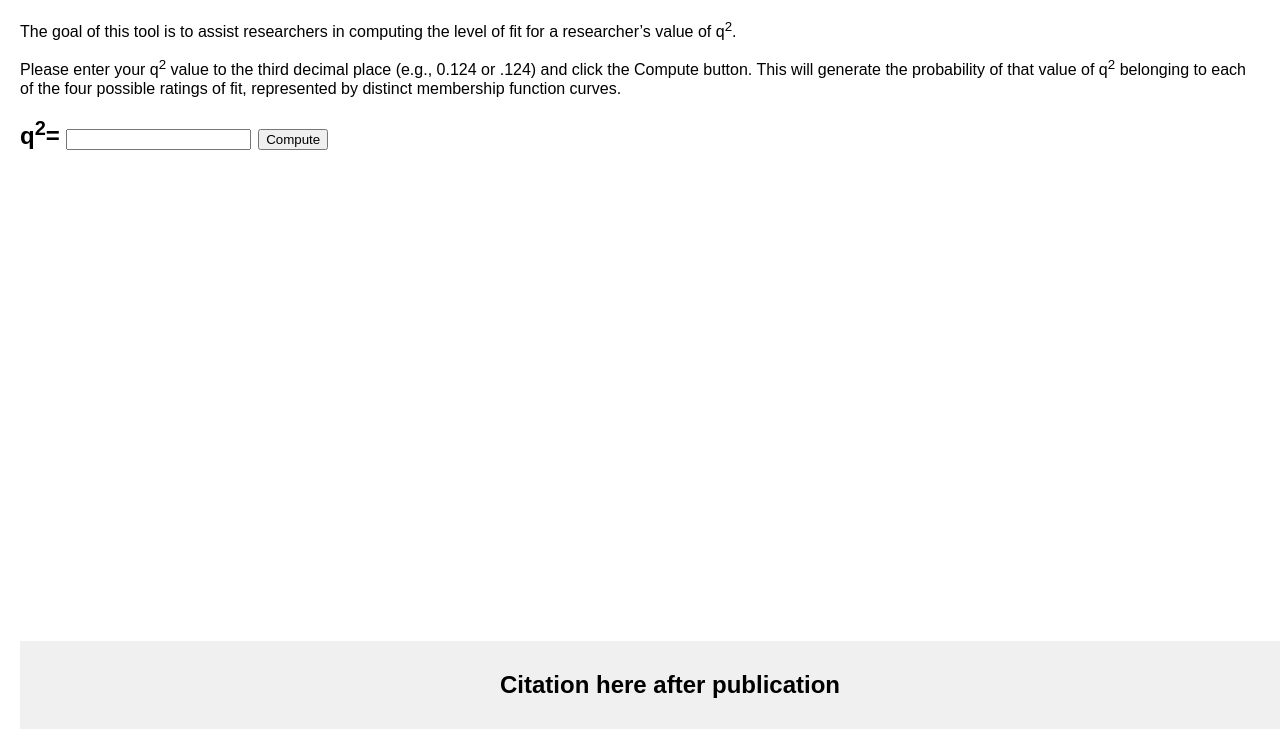
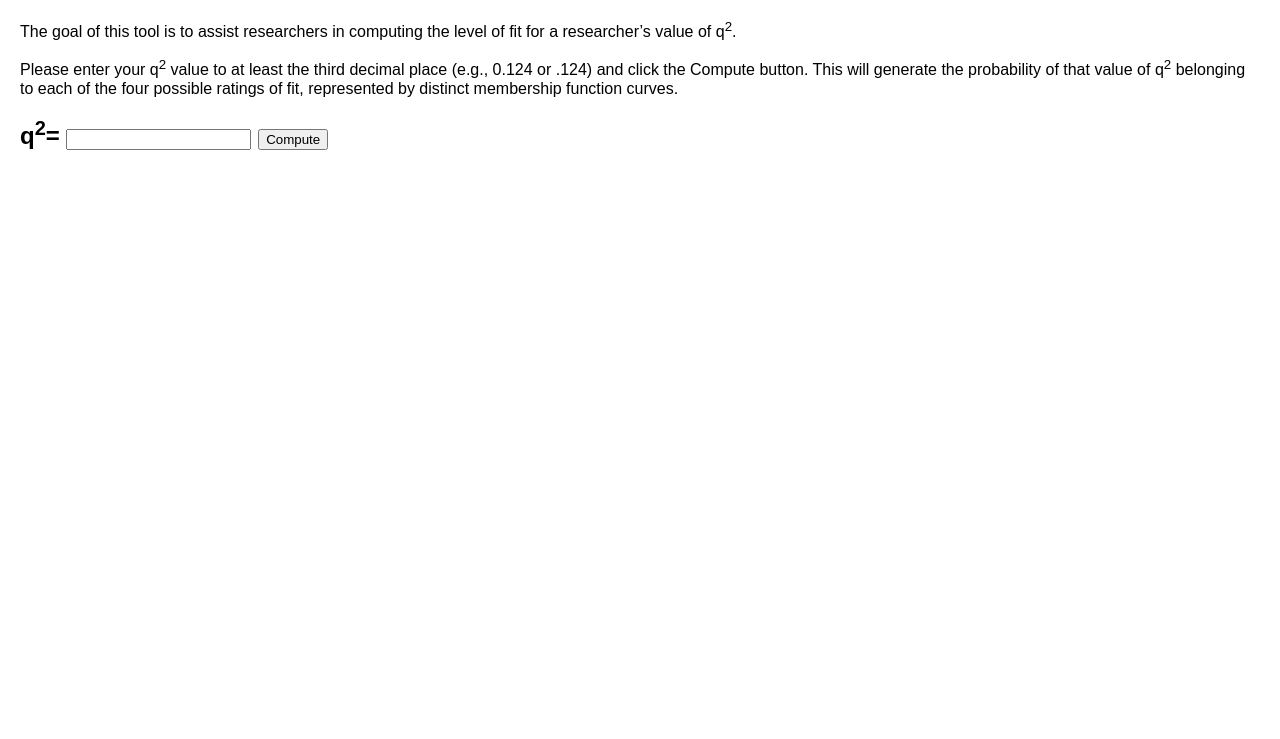
Before and after one commit to fuzzycutoffs/fuzzycutoffs.github.io, a plain HTML site: page index.html in a window 1280 px wide. Shown: the part 61-800 px from the top of the page. Drawn offline with Linux system fonts and the light colour scheme.

Commit message:
removed the bottom section

```diff
--- a/index.html
+++ b/index.html
@@ -16,15 +16,6 @@
         margin-top: 20px;
         border-top: 1px solid #ccc;
         padding-top: 10px;
-    }
-
-    .bottom-citation {
-        position: fixed;
-        bottom: 10px;
-        width: 100%;
-        text-align: center;
-        background-color: #f0f0f0;
-        padding: 10px;
     }
 
     input[type=number] {
@@ -72,7 +63,7 @@
         <p>The goal of this tool is to assist researchers in computing the level of fit for a researcher’s value of q<sup>2</sup>.</p>
     </section>
     <section>
-        <p>Please enter your q<sup>2</sup> value to the third decimal place (e.g., 0.124 or .124)  and click the Compute button. This will generate the
+        <p>Please enter your q<sup>2</sup> value to at least the third decimal place (e.g., 0.124 or .124)  and click the Compute button. This will generate the
             probability of that value of q<sup>2</sup> belonging to each of the four possible ratings of fit, represented by distinct membership
             function curves.</p>
     </section>
@@ -84,10 +75,6 @@
         <h2>Results</h2>
         <div id="resultsContainer"></div>
         <!-- <div id="totalContainer"></div> -->
-    </section>
-
-    <section class="bottom-citation">
-        <h2>Citation here after publication</h2>
     </section>
 
     <script>
```
